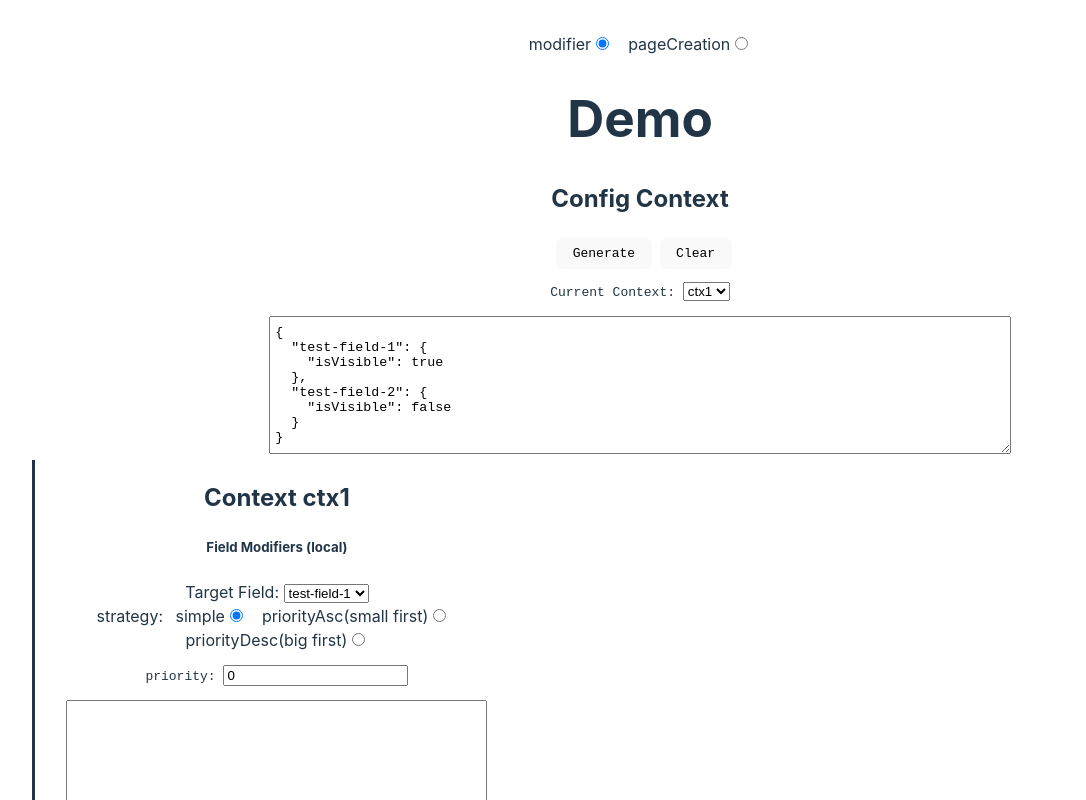
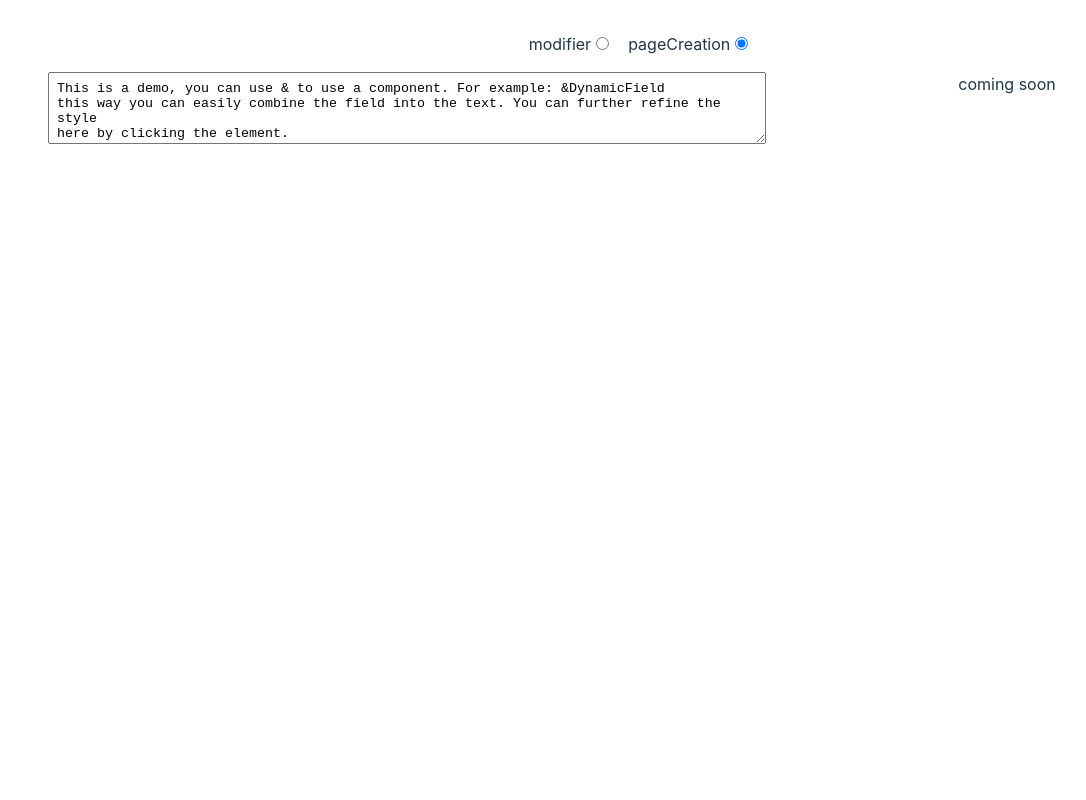
Before and after one commit to Muffinmann/Momentum, a React (Vite) app: page / in a window 1280 px wide. Shown: the top 800 px of the page, without its empty margins (0-1086 px from the left). Built offline with nearby package versions, Linux system fonts and the light colour scheme.

Commit message:
wip: page creation

```diff
--- a/src/App.tsx
+++ b/src/App.tsx
@@ -5,7 +5,7 @@ import RadioInput from './RadioInput'
 import DemoPageCreation from './DemoPageCreation'
 
 function App() {
-  const [currentDemo, setCurrentDemo] = useState('modifier')
+  const [currentDemo, setCurrentDemo] = useState('pageCreation')
 
   return (
     <div className='main'>
--- a/src/DemoPageCreation.tsx
+++ b/src/DemoPageCreation.tsx
@@ -1,8 +1,54 @@
+import { ChangeEventHandler, useDeferredValue, useEffect, useRef, useState } from "react";
+import DynamicField from "./DynamicField";
+import StoreMapContext from "./contexts";
+import { FieldStore, createStoreMap } from "./core/store";
+
+const {storeMap: fieldStoreMap} = createStoreMap({
+  "test-field-1": {
+    isVisible: true
+  }
+})
+const defaultText = `This is a demo, you can use & to use a component. For example: &DynamicField
+this way you can easily combine the field into the text. You can further refine the style
+here by clicking the element.`
+
 const DemoPageCreation = () => {
+  const [text, setText] = useState()
+  const deferredText = useDeferredValue(text)
+  const textRef = useRef<HTMLTextAreaElement>(null)
+  useEffect(() => {
+    if (textRef.current) {
+      textRef.current.value = defaultText
+    }
+  }, [])
+
+  const handleTextChange: ChangeEventHandler<HTMLTextAreaElement> = (e) => {
+    const val = e.target.value
+    console.log("selection end:", e.target.selectionEnd)
+    // console.log(e)
+    const match = val.match(/&DynamicField/)
+    console.log('match: ', match)
+    const cropped = match ? val.slice(0, match.index) : val
+    setText([cropped, match ? <DynamicField fieldKey="test-field-1" /> : null, match ? val.slice(match.index + match[0].length) : null])
+    // const parsed = val.replace('&DynamicField', '')
+  }
+
   return (
-    <div>
-      coming soon
-    </div>
+    <StoreMapContext.Provider value={fieldStoreMap}>
+      <div style={{display: "grid", gridTemplateColumns: "1fr 1fr", gap: "1rem", padding: "1rem"}}>
+        <div>
+          <textarea
+            ref={textRef}
+            style={{width: "700px", height: "100%", padding: "0.5rem"}}
+            onChange={handleTextChange}
+          />
+        </div>
+        <div>
+          coming soon
+          <pre>{deferredText}</pre>
+        </div>
+      </div>
+    </StoreMapContext.Provider>
   )
 };
 export default DemoPageCreation;
```
